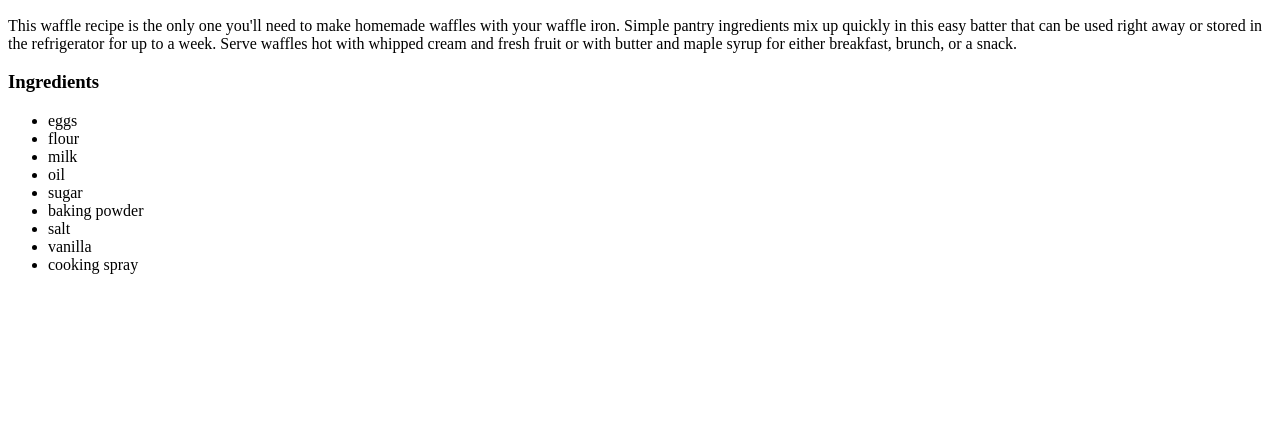
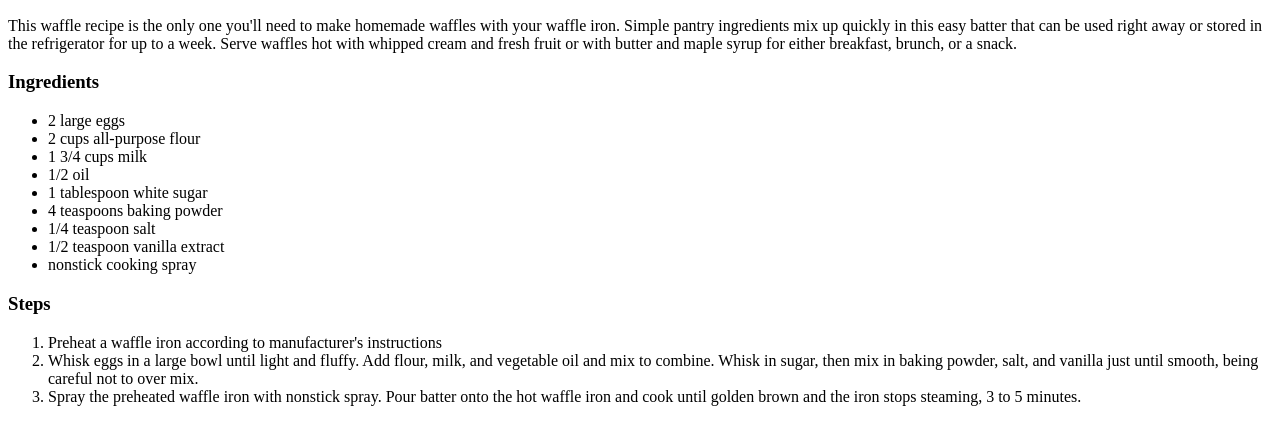
Before and after one commit to eqvb/odin_recipes, a plain HTML site: page recipes/waffles.html in a window 1280 px wide. Shown: the part 434-856 px from the top of the page. Before the commit the page ends 800 px from the top, so only its background shows below. Drawn offline with Linux system fonts and the light colour scheme.

Commit message:
Add measurements to ingredints

```diff
--- a/recipes/waffles.html
+++ b/recipes/waffles.html
@@ -15,16 +15,27 @@
             </p>
         <h3>Ingredients</h3>
             <ul>
-                <li>eggs</li>
-                <li>flour</li>
-                <li>milk</li>
-                <li>oil</li>
-                <li>sugar</li>
-                <li>baking powder</li>
-                <li>salt</li>
-                <li>vanilla</li>
-                <li>cooking spray</li>
+                <li>2 large eggs</li>
+                <li>2 cups all-purpose flour</li>
+                <li>1 3/4 cups milk</li>
+                <li>1/2 oil</li>
+                <li>1 tablespoon white sugar</li>
+                <li>4 teaspoons baking powder</li>
+                <li>1/4 teaspoon salt</li>
+                <li>1/2 teaspoon vanilla extract</li>
+                <li>nonstick cooking spray</li>
             </ul>
+
+
+
+        <h3>Steps</h3>
+            <ol>
+                <li>Preheat a waffle iron according to manufacturer's instructions</li>
+                <li>Whisk eggs in a large bowl until light and fluffy.
+                    Add flour, milk, and vegetable oil and mix to combine.
+                    Whisk in sugar, then mix in baking powder, salt, and vanilla just until smooth, being careful not to over mix.</li>
+                <li>Spray the preheated waffle iron with nonstick spray. Pour batter onto the hot waffle iron and cook until golden brown and the iron stops steaming, 3 to 5 minutes.</li>
+            </ol>
     </body>
 
 
```
